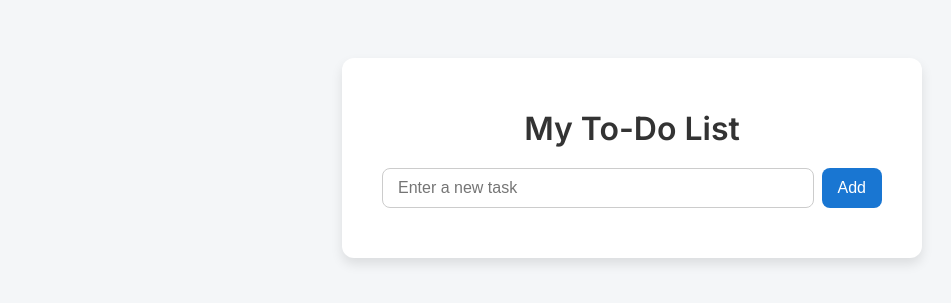
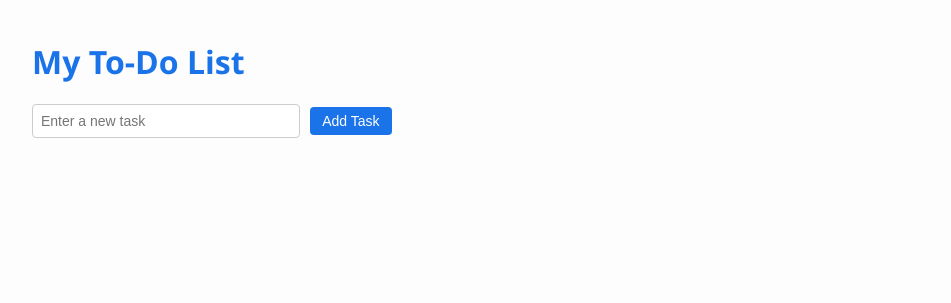
Before and after one commit to Tamyrah/flask-to-do-v1, a Flask app: template templates/index.html in a window 1280 px wide. Shown: the top 303 px of the page, without its empty margins (8-959 px from the left). Run offline with Flask 3, Linux system fonts and the light colour scheme; the template is opened without the code that fills it, so the values that code supplies are empty.

Commit message:
Styled HTML layout restored

```diff
--- a/templates/index.html
+++ b/templates/index.html
@@ -1,104 +1,78 @@
+<!-- /templates/index.html -->
 <!DOCTYPE html>
-<html lang="en">
+<html>
 <head>
-    <meta charset="UTF-8">
   <title>My To-Do List</title>
-    <link href="https://fonts.googleapis.com/css2?family=Inter:wght@400;600&display=swap" rel="stylesheet">
   <style>
     body {
-            font-family: 'Inter', sans-serif;
-            background-color: #f4f6f8;
-            display: flex;
-            justify-content: center;
-            align-items: flex-start;
-            padding-top: 50px;
-        }
-
-        .container {
-            background-color: #fff;
-            padding: 30px 40px;
-            border-radius: 12px;
-            box-shadow: 0 6px 12px rgba(0, 0, 0, 0.1);
-            width: 100%;
-            max-width: 500px;
-        }
-
-        h1 {
-            text-align: center;
-            margin-bottom: 20px;
+      font-family: 'Segoe UI', sans-serif;
+      margin: 40px;
+      background: #fdfdfd;
       color: #333;
     }
-
-        form {
-            display: flex;
-            margin-bottom: 20px;
+    h1 {
+      color: #1a73e8;
     }
-
+    ul {
+      padding-left: 0;
+    }
+    li {
+      list-style-type: none;
+      margin-bottom: 10px;
+    }
     input[type="text"] {
-            flex: 1;
-            padding: 10px 15px;
+      padding: 8px;
+      font-size: 14px;
+      width: 250px;
       border: 1px solid #ccc;
-            border-radius: 8px;
-            font-size: 16px;
+      border-radius: 4px;
     }
-
     button {
-            background-color: #1976d2;
+      padding: 6px 12px;
+      font-size: 14px;
+      background-color: #1a73e8;
       color: white;
       border: none;
-            padding: 10px 16px;
-            margin-left: 8px;
-            border-radius: 8px;
-            font-size: 16px;
+      border-radius: 4px;
       cursor: pointer;
+      margin-left: 6px;
     }
-
-        ul {
-            list-style: none;
-            padding: 0;
+    button:hover {
+      background-color: #0c5dc0;
     }
-
-        li {
-            background-color: #f9f9f9;
-            border: 1px solid #ddd;
-            margin-bottom: 10px;
-            padding: 10px 14px;
-            border-radius: 6px;
-            display: flex;
-            justify-content: space-between;
-            align-items: center;
-        }
-
-        .actions a {
-            margin-left: 10px;
-            text-decoration: none;
+    .actions button {
+      background: none;
+      border: none;
       font-size: 18px;
     }
-
-        .complete {
+    .complete-btn {
+      color: #4caf50;
+    }
+    .delete-btn {
+      color: #e91e63;
+    }
+    .completed {
       text-decoration: line-through;
-            color: gray;
+      color: #aaa;
     }
   </style>
 </head>
 <body>
-    <div class="container">
   <h1>My To-Do List</h1>
-        <form action="/add" method="post">
-            <input type="text" name="task" placeholder="Enter a new task" required>
-            <button type="submit">Add</button>
+  <form method="POST">
+    <input type="text" name="task" placeholder="Enter a new task">
+    <button type="submit">Add Task</button>
   </form>
   <ul>
     {% for task in tasks %}
-                <li>
-                    <span class="{% if task[2] %}complete{% endif %}">{{ task[1] }}</span>
-                    <div class="actions">
-                        <a href="/complete/{{ task[0] }}" title="Mark Complete">✅</a>
-                        <a href="/delete/{{ task[0] }}" title="Delete">❌</a>
-                    </div>
+      <li class="{{ 'completed' if task[2] else '' }}">
+        {{ task[1] }}
+        <span class="actions">
+          <a href="/complete/{{ task[0] }}"><button class="complete-btn">✅</button></a>
+          <a href="/delete/{{ task[0] }}"><button class="delete-btn">❌</button></a>
+        </span>
       </li>
     {% endfor %}
   </ul>
-    </div>
 </body>
 </html>
```
Lines whose indentation alone changed are shown as unchanged.
